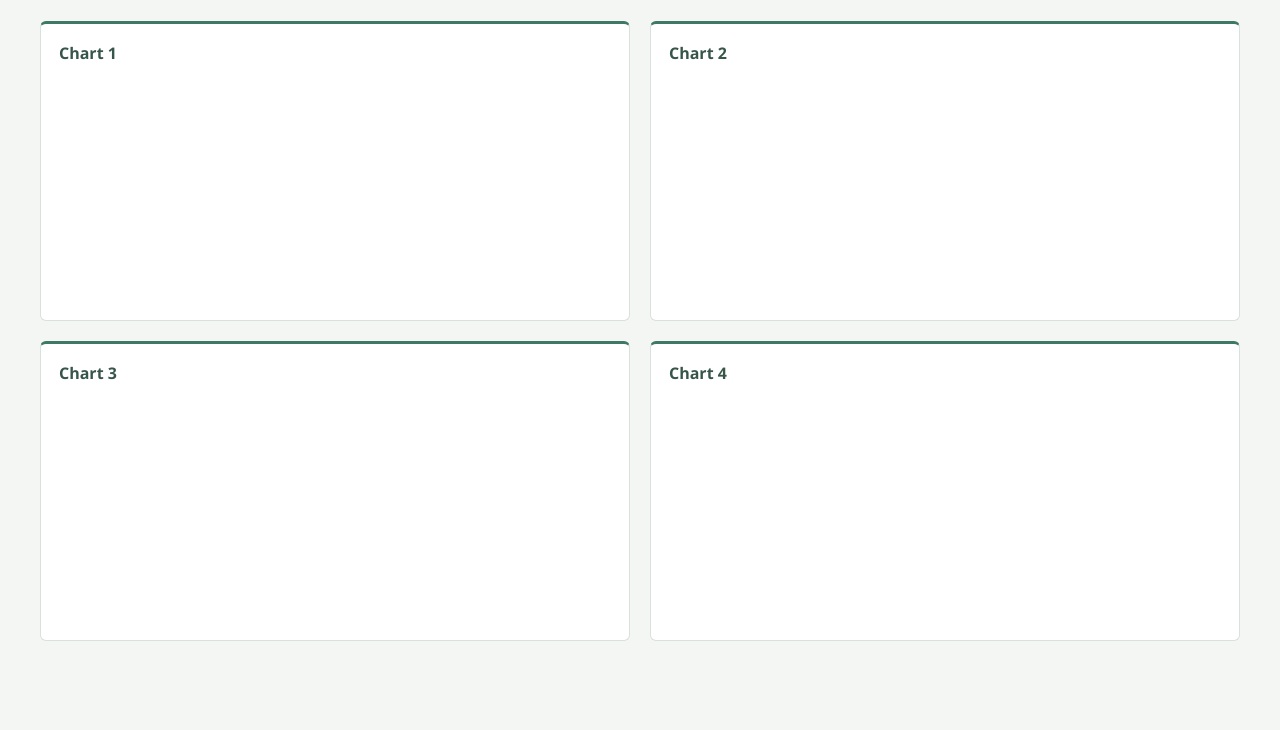
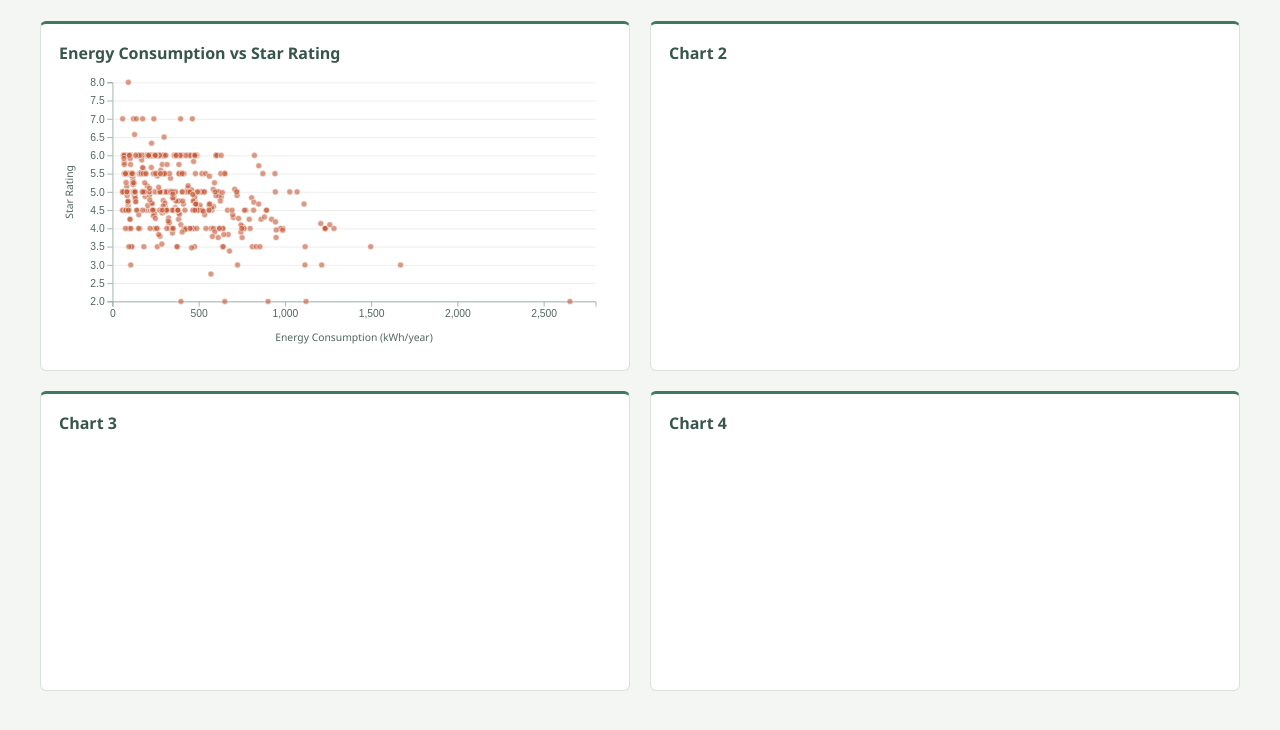
Before and after one commit to Naomi86/COS30045_T05, a plain HTML site: page index.html in a window 1280 px wide. Shown: the part 68-798 px from the top of the page. Drawn offline with nearby package versions, Linux system fonts and the light colour scheme.

Commit message:
scatter plot

```diff
--- a/index.html
+++ b/index.html
@@ -54,6 +54,46 @@
 			font-weight: 600;
 		}
 
+		#chart-1 {
+			min-height: 350px;
+		}
+
+		.scatterplot {
+			display: block;
+			width: 100%;
+			height: auto;
+			margin-top: 8px;
+			overflow: visible;
+		}
+
+		.scatterplot .grid line {
+			stroke: #e5ebe7;
+			stroke-opacity: 0.9;
+		}
+
+		.scatterplot .grid path {
+			stroke-width: 0;
+		}
+
+		.scatterplot .axis path,
+		.scatterplot .axis line {
+			stroke: #9aaba2;
+		}
+
+		.scatterplot .axis text,
+		.scatterplot .axis-label {
+			fill: #52665c;
+			font-family: inherit;
+			font-size: 12px;
+		}
+
+		.scatterplot .dot {
+			fill: #c75c3a;
+			fill-opacity: 0.62;
+			stroke: #fff;
+			stroke-width: 0.6px;
+		}
+
 		@media (max-width: 680px) {
 			body {
 				padding: 20px 16px;
@@ -74,8 +114,8 @@
 	<main>
 		<h1>Energy Charts</h1>
 		<section class="chart-grid" aria-label="Charts">
-			<div class="chart-panel" id="chart-1" aria-label="Chart 1">
-				<h2>Chart 1</h2>
+			<div class="chart-panel" id="chart-1" aria-label="TV energy consumption and star rating scatterplot">
+				<h2>Energy Consumption vs Star Rating</h2>
 			</div>
 			<div class="chart-panel" id="chart-2" aria-label="Chart 2">
 				<h2>Chart 2</h2>
@@ -88,5 +128,7 @@
 			</div>
 		</section>
 	</main>
+	<script src="https://cdn.jsdelivr.net/npm/d3@7"></script>
+	<script src="script.js"></script>
 </body>
 </html>
--- a/script.js
+++ b/script.js
@@ -0,0 +1,88 @@
+function renderEnergyScatterplot(data) {
+	const observations = data.filter(row =>
+		Number.isFinite(row.energy_consumpt) && Number.isFinite(row.star2)
+	);
+	if (observations.length === 0) return;
+
+	const width = 640;
+	const height = 320;
+	const margin = { top: 12, right: 18, bottom: 54, left: 62 };
+	const plotWidth = width - margin.left - margin.right;
+	const plotHeight = height - margin.top - margin.bottom;
+	const xScale = d3.scaleLinear()
+		.domain(d3.extent(observations, row => row.energy_consumpt))
+		.nice()
+		.range([0, plotWidth]);
+	const yScale = d3.scaleLinear()
+		.domain(d3.extent(observations, row => row.star2))
+		.nice()
+		.range([plotHeight, 0]);
+
+	const svg = d3.select("#chart-1")
+		.append("svg")
+		.attr("class", "scatterplot")
+		.attr("viewBox", `0 0 ${width} ${height}`)
+		.attr("role", "img")
+		.attr("aria-label", "Scatterplot of TV energy consumption and star rating");
+
+	svg.append("g")
+		.attr("class", "grid")
+		.attr("transform", `translate(${margin.left},${margin.top})`)
+		.call(d3.axisLeft(yScale).tickSize(-plotWidth).tickFormat(""));
+
+	svg.append("g")
+		.attr("class", "axis")
+		.attr("transform", `translate(${margin.left},${margin.top + plotHeight})`)
+		.call(d3.axisBottom(xScale).ticks(6));
+
+	svg.append("g")
+		.attr("class", "axis")
+		.attr("transform", `translate(${margin.left},${margin.top})`)
+		.call(d3.axisLeft(yScale));
+
+	svg.append("g")
+		.attr("transform", `translate(${margin.left},${margin.top})`)
+		.selectAll("circle")
+		.data(observations)
+		.join("circle")
+		.attr("class", "dot")
+		.attr("cx", row => xScale(row.energy_consumpt))
+		.attr("cy", row => yScale(row.star2))
+		.attr("r", 3.5)
+		.append("title")
+		.text(row => `Energy: ${d3.format(",.1f")(row.energy_consumpt)} kWh/year; rating: ${row.star2}`);
+
+	svg.append("text")
+		.attr("class", "axis-label")
+		.attr("x", margin.left + plotWidth / 2)
+		.attr("y", height - 8)
+		.attr("text-anchor", "middle")
+		.text("Energy Consumption (kWh/year)");
+
+	svg.append("text")
+		.attr("class", "axis-label")
+		.attr("transform", "rotate(-90)")
+		.attr("x", -(margin.top + plotHeight / 2))
+		.attr("y", 16)
+		.attr("text-anchor", "middle")
+		.text("Star Rating");
+}
+
+Promise.all([
+	d3.csv("data/Ex5_ARE_Spot_Prices.csv", d3.autoType),
+	d3.csv("data/Ex5_TV_energy_55inchtv_byScreenType.csv", d3.autoType),
+	d3.csv("data/Ex5_TV_energy_Allsizes_byScreenType.csv", d3.autoType),
+	d3.csv("data/Ex5_TV_energy.csv", d3.autoType)
+])
+	.then(([spotPrices, tvEnergy55Inch, tvEnergyAllSizes, tvEnergy]) => {
+		window.chartData = {
+			spotPrices,
+			tvEnergy55Inch,
+			tvEnergyAllSizes,
+			tvEnergy
+		};
+		renderEnergyScatterplot(tvEnergy);
+	})
+	.catch(error => {
+		console.error("Could not load chart datasets:", error);
+	});
```
